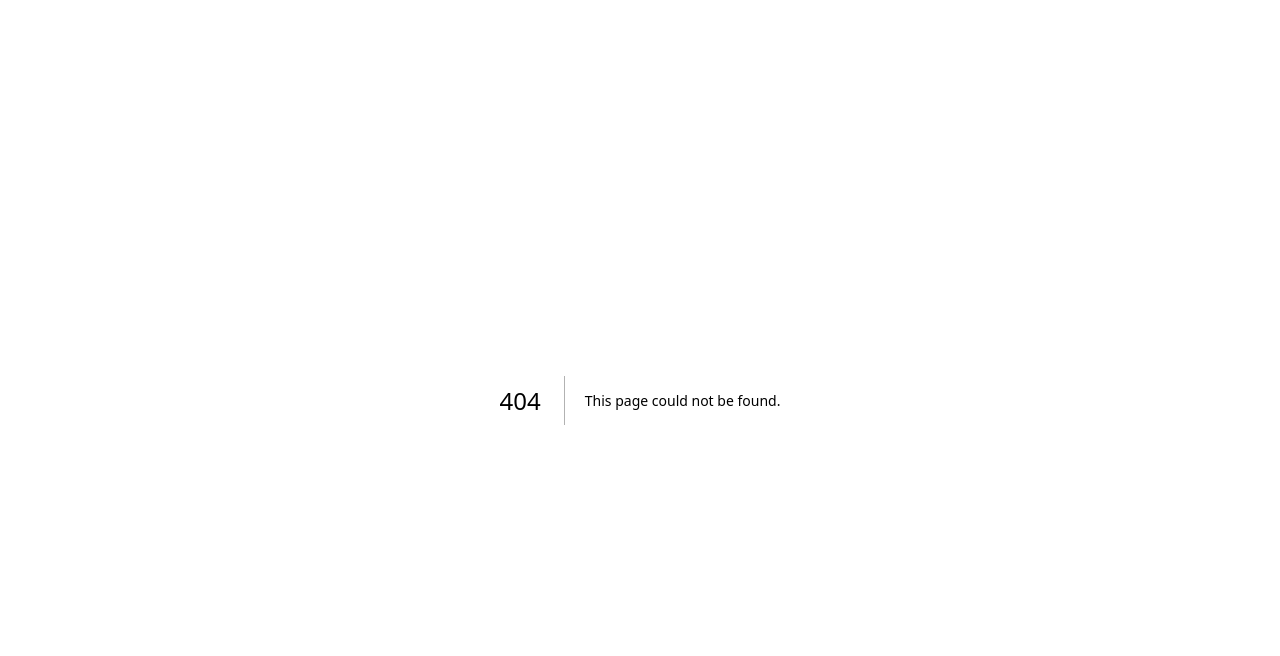
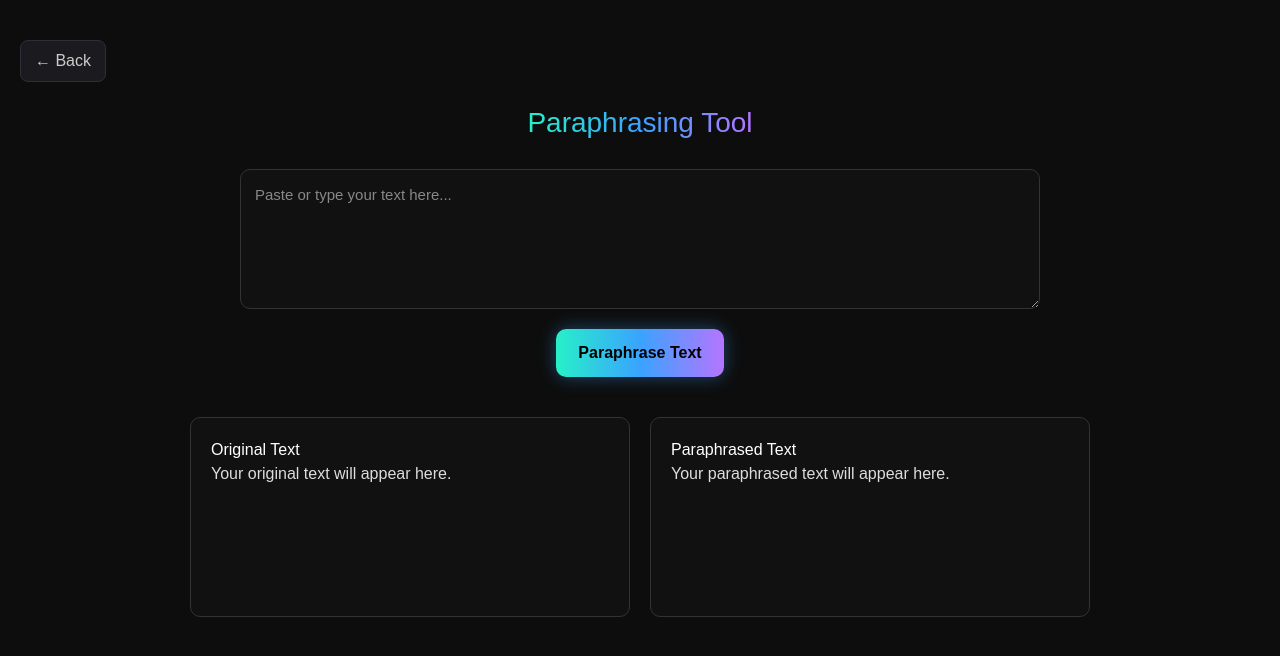
Before and after one commit to hamza07ejaz/MindSpark, a Next.js app: page /paraphraser in a window 1280 px wide. Before the commit this address had no page. Shown: the top 656 px of the page. Built offline with nearby package versions, Linux system fonts and the light colour scheme.

Commit message:
added paraphrasing page

```diff
--- /dev/null
+++ b/app/paraphraser/page.tsx
@@ -0,0 +1,180 @@
+"use client";
+import { useState } from "react";
+
+export default function Paraphraser() {
+  const [input, setInput] = useState("");
+  const [output, setOutput] = useState("");
+  const [loading, setLoading] = useState(false);
+  const [copied, setCopied] = useState(false);
+
+  const handleParaphrase = async () => {
+    if (!input.trim()) return;
+    setLoading(true);
+    setOutput("");
+
+    try {
+      const res = await fetch("/api/paraphrase", {
+        method: "POST",
+        headers: { "Content-Type": "application/json" },
+        body: JSON.stringify({ text: input }),
+      });
+
+      const data = await res.json();
+      setOutput(data.paraphrased || "No paraphrased text generated.");
+    } catch (err) {
+      console.error(err);
+      setOutput("Error paraphrasing text.");
+    } finally {
+      setLoading(false);
+    }
+  };
+
+  const handleCopy = () => {
+    navigator.clipboard.writeText(output);
+    setCopied(true);
+    setTimeout(() => setCopied(false), 2000);
+  };
+
+  return (
+    <main
+      style={{
+        background: "#0d0d0d",
+        color: "#fff",
+        minHeight: "100vh",
+        display: "flex",
+        flexDirection: "column",
+        alignItems: "center",
+        justifyContent: "flex-start",
+        fontFamily: "sans-serif",
+        padding: "40px 20px",
+      }}
+    >
+      <button
+        onClick={() => (window.location.href = "/")}
+        style={{
+          alignSelf: "flex-start",
+          marginBottom: "20px",
+          background: "#1b1b1f",
+          border: "1px solid #2e2e38",
+          color: "#ccc",
+          padding: "8px 14px",
+          borderRadius: "8px",
+          cursor: "pointer",
+        }}
+      >
+        ← Back
+      </button>
+
+      <h1
+        style={{
+          fontSize: "28px",
+          background: "linear-gradient(90deg, #27f0c8, #3aa3ff, #b575ff)",
+          WebkitBackgroundClip: "text",
+          color: "transparent",
+          marginBottom: "25px",
+        }}
+      >
+        Paraphrasing Tool
+      </h1>
+
+      <textarea
+        placeholder="Paste or type your text here..."
+        value={input}
+        onChange={(e) => setInput(e.target.value)}
+        style={{
+          width: "90%",
+          maxWidth: "800px",
+          height: "140px",
+          padding: "14px",
+          background: "#111",
+          border: "1px solid #333",
+          borderRadius: "10px",
+          color: "#fff",
+          fontSize: "15px",
+          marginBottom: "20px",
+          outline: "none",
+        }}
+      />
+
+      <button
+        onClick={handleParaphrase}
+        disabled={loading}
+        style={{
+          background: "linear-gradient(90deg,#27f0c8,#3aa3ff,#b575ff)",
+          color: "#000",
+          padding: "12px 22px",
+          borderRadius: "10px",
+          border: "none",
+          cursor: "pointer",
+          fontWeight: "bold",
+          boxShadow: "0 0 18px rgba(58,163,255,0.4)",
+          transition: "transform 0.2s",
+        }}
+        onMouseOver={(e) => (e.currentTarget.style.transform = "scale(1.05)")}
+        onMouseOut={(e) => (e.currentTarget.style.transform = "scale(1)")}
+      >
+        {loading ? "Paraphrasing..." : "Paraphrase Text"}
+      </button>
+
+      <div
+        style={{
+          display: "grid",
+          gridTemplateColumns: "1fr 1fr",
+          gap: "20px",
+          marginTop: "40px",
+          width: "90%",
+          maxWidth: "900px",
+        }}
+      >
+        <div
+          style={{
+            background: "#111",
+            padding: "20px",
+            borderRadius: "10px",
+            border: "1px solid #333",
+            height: "auto",
+            minHeight: "200px",
+          }}
+        >
+          <h3>Original Text</h3>
+          <p style={{ color: "#ddd", whiteSpace: "pre-wrap" }}>{input || "Your original text will appear here."}</p>
+        </div>
+
+        <div
+          style={{
+            background: "#111",
+            padding: "20px",
+            borderRadius: "10px",
+            border: "1px solid #333",
+            height: "auto",
+            minHeight: "200px",
+            position: "relative",
+          }}
+        >
+          <h3>Paraphrased Text</h3>
+          <p style={{ color: "#ddd", whiteSpace: "pre-wrap" }}>{output || "Your paraphrased text will appear here."}</p>
+
+          {output && (
+            <button
+              onClick={handleCopy}
+              style={{
+                position: "absolute",
+                top: "15px",
+                right: "15px",
+                background: "linear-gradient(90deg,#27f0c8,#3aa3ff,#b575ff)",
+                color: "#000",
+                padding: "6px 10px",
+                borderRadius: "6px",
+                border: "none",
+                cursor: "pointer",
+                fontWeight: "bold",
+              }}
+            >
+              {copied ? "Copied!" : "Copy"}
+            </button>
+          )}
+        </div>
+      </div>
+    </main>
+  );
+}
```
